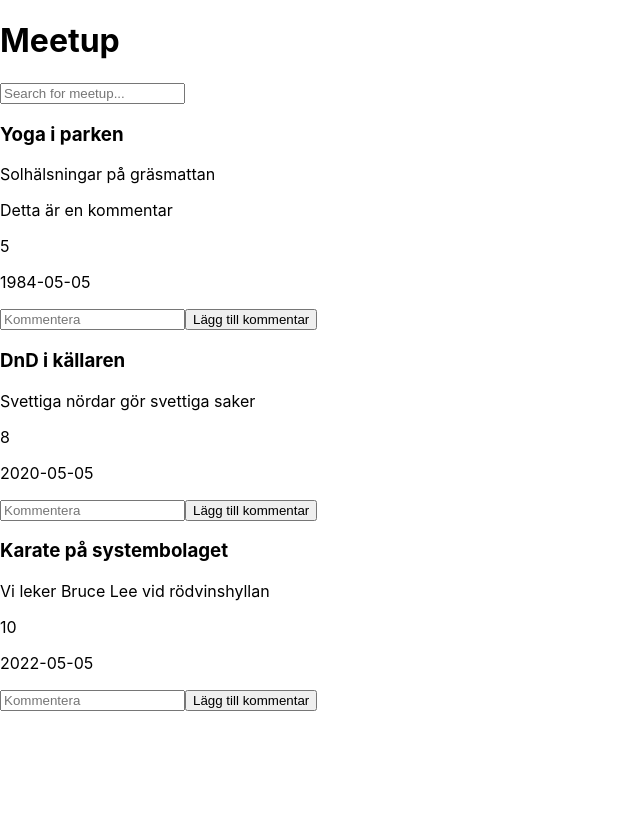
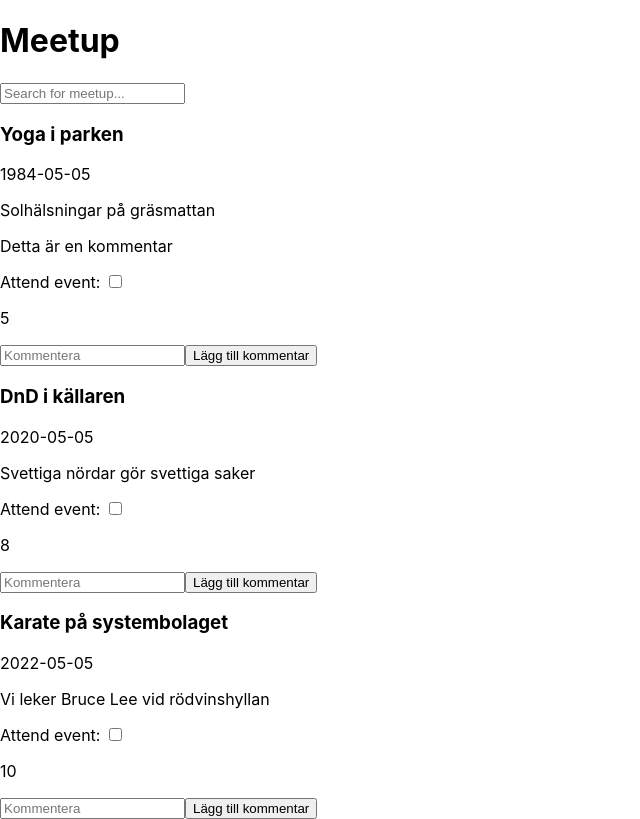
Before and after one commit to kajdabrowski/meetup-app, a React (Create React App) app: page / in a window 1280 px wide. Shown: the whole page, without its empty margins (0-640 px from the left). Built offline with nearby package versions, Linux system fonts and the light colour scheme.

Commit message:
added attending functionality to card component

```diff
--- a/src/components/meetupGrid/Card.tsx
+++ b/src/components/meetupGrid/Card.tsx
@@ -1,4 +1,4 @@
-import { useState } from 'react';
+import React, { useState } from 'react';
 import { Meetup } from '../../models/Meetup';
 
 interface Props {
@@ -6,6 +6,7 @@ interface Props {
 }
 
 const Card = ({ meetup }: Props) => {
+  //comment
   const [comment, setComment] = useState<string>('');
   const [comments, setComments] = useState<string[]>([...meetup.comments]);
 
@@ -17,16 +18,25 @@ const Card = ({ meetup }: Props) => {
   const addComment = () => {
     setComments([...comments, comment]);
   };
+  //Attend
+  const [attend, setAttend] = useState<boolean>(false);
+
+  const handleAttend = (e: React.ChangeEvent<HTMLInputElement>) => {
+    const target = e.target;
+    setAttend(target.checked);
+  };
 
   return (
     <section className="card">
       <h3 className="card-title">{meetup.title}</h3>
+      <p>{meetup.date}</p>
       <p>{meetup.description}</p>
       {comments.map((comment, index) => (
         <p key={index}>{comment}</p>
       ))}
+      <label htmlFor="checkbox">Attend event: </label>
+      <input type="checkbox" onChange={handleAttend} />
       <p>{meetup.rating}</p>
-      <p>{meetup.date}</p>
       <input onChange={commentOnChange} placeholder="Kommentera"></input>
       <button onClick={addComment}>Lägg till kommentar</button>
     </section>
--- a/src/components/meetupGrid/Grid.tsx
+++ b/src/components/meetupGrid/Grid.tsx
@@ -9,6 +9,7 @@ const data: Meetup[] = [
     description: 'Solhälsningar på gräsmattan',
     comments: ['Detta är en kommentar'],
     rating: 5,
+    attending: false,
   },
   {
     id: 2,
@@ -17,6 +18,7 @@ const data: Meetup[] = [
     description: 'Svettiga nördar gör svettiga saker',
     comments: [],
     rating: 8,
+    attending: false,
   },
   {
     id: 3,
@@ -25,6 +27,7 @@ const data: Meetup[] = [
     description: 'Vi leker Bruce Lee vid rödvinshyllan',
     comments: [],
     rating: 10,
+    attending: false,
   },
 ];
 
--- a/src/models/Meetup.ts
+++ b/src/models/Meetup.ts
@@ -5,4 +5,5 @@ export interface Meetup {
   description: string;
   comments: string[]; //var tidigare en tom arr. Kan bytas till any[].
   rating: number;
+  attending: boolean; //Added for checkbox in card component
 }
```
Also changed, not shown: 1 other file (tests, documents, lock files or other folders).
